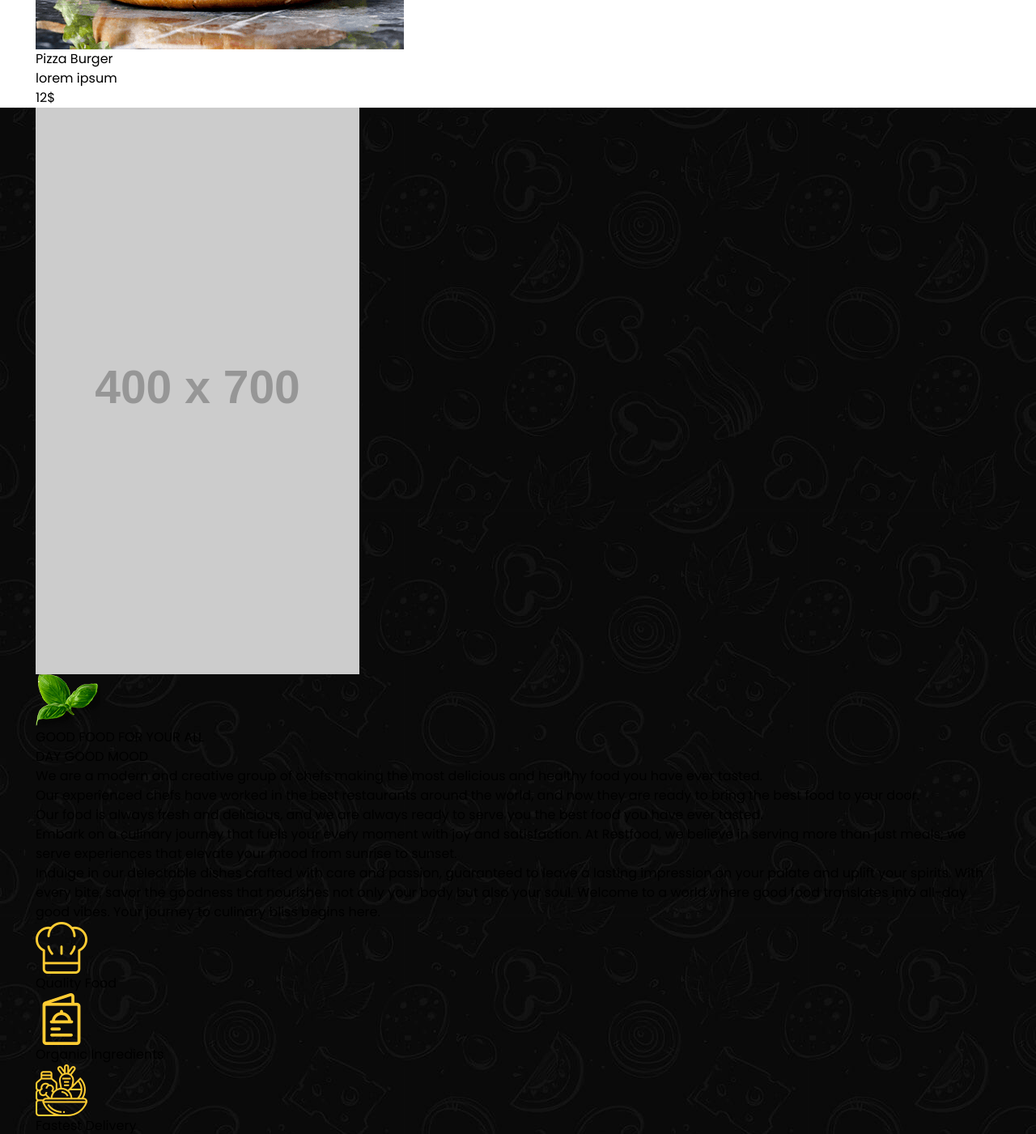
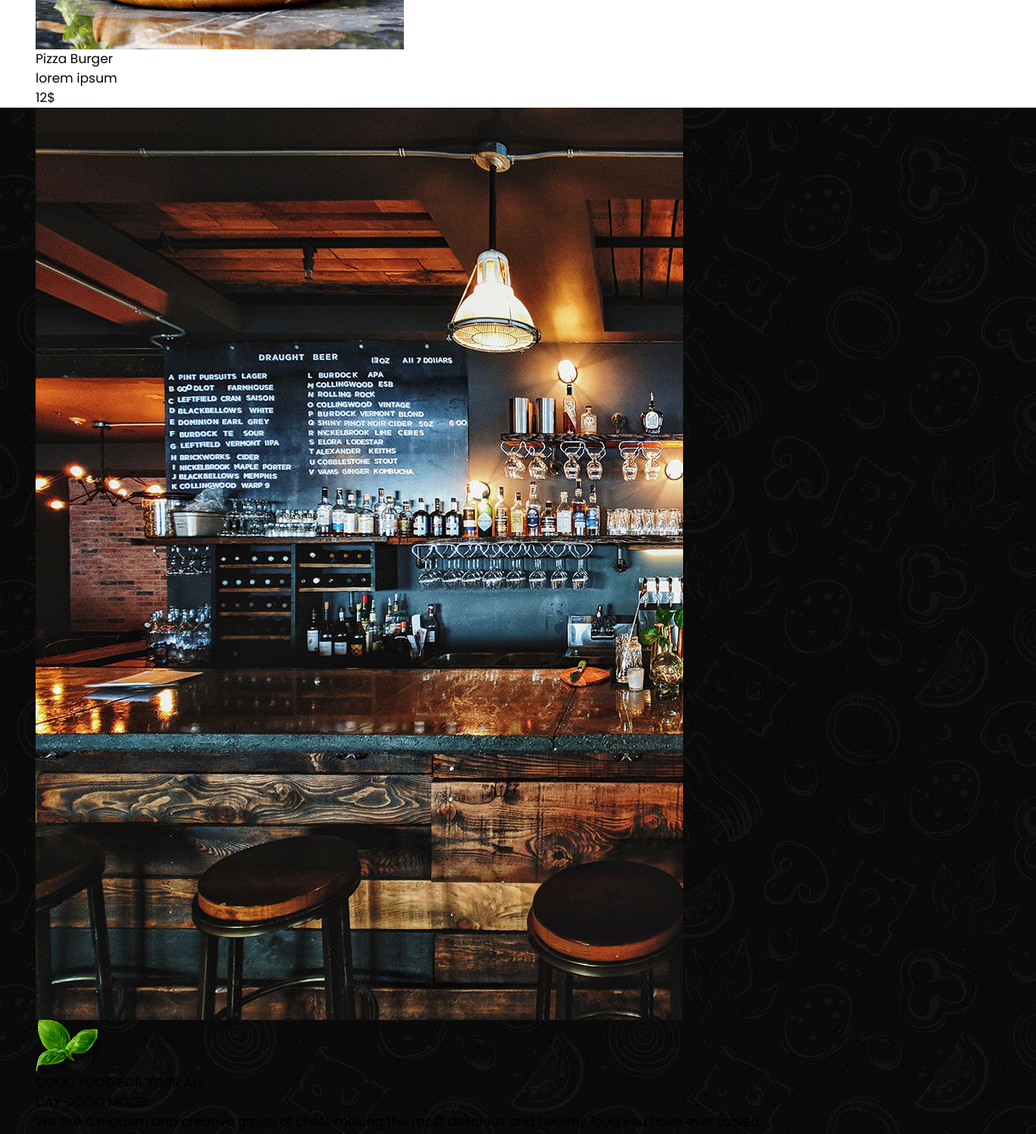
Before and after one commit to maci-kb24/restaurant-lp, a React (Vite) app: page / in a window 1280 px wide. Shown: the part 2960-4361 px from the top of the page at 81% size. Built offline with nearby package versions, Linux system fonts and the light colour scheme.

Commit message:
fix cta & about component

```diff
--- a/src/components/Button.jsx
+++ b/src/components/Button.jsx
@@ -2,7 +2,7 @@
 
 import PropTypes from 'prop-types';
 
-const Button = ({ children }) => {
+const Button = ({ children, href }) => {
 
   const handleClick = () => {
     const reservationDiv = document.getElementById('reservation');
@@ -13,7 +13,7 @@ const Button = ({ children }) => {
 
   return (
     <>
-    <a onClick={handleClick} className="btn book-btn hover:text-white cursor-pointer hover:bg-gray-400 text-black font-extrabold tracking-widest bg-yellow-500 py-2 px-4 uppercase rounded">
+    <a href={href} onClick={handleClick} className="btn book-btn hover:text-white cursor-pointer hover:bg-gray-400 text-black font-extrabold tracking-widest bg-yellow-500 py-2 px-4 uppercase rounded">
         {children}
     </a>
     </>
@@ -24,4 +24,5 @@ export default Button
 
 Button.propTypes = {
   children: PropTypes.node.isRequired,
+  href: PropTypes.string.isRequired
 };
--- a/src/components/about/About.jsx
+++ b/src/components/about/About.jsx
@@ -3,6 +3,7 @@ import bgTitle from "../../assets/images/bg-title.png";
 import chefIcon from "../../assets/images/advantage-1.png";
 import recipeIcon from "../../assets/images/advantage-2.png";
 import ingredientIcon from "../../assets/images/advantage-3.png";
+import AboutBig from "../../assets/images/about-big.jpg";
 
 
 const About = () => {
@@ -13,10 +14,10 @@ const About = () => {
     >
       <div className="custom-container">
         <div className="flex gap-12">
-          <div className="about-img">
-            <img src="https://via.placeholder.com/400x700" />
+          <div className="about-img w-2/5">
+            <img src={AboutBig} />
           </div>
-          <div className="about-content">
+          <div className="about-content ">
             <div className="flex">
               <img src={bgTitle} />
               <h2 className="about-title uppercase text-4xl font-extrabold">
@@ -47,12 +48,10 @@ const About = () => {
                 Indulge in our delectable dishes crafted with care and passion,
                 guaranteed to leave a lasting impression on your palate and
                 uplift your spirits. With every bite, savor the goodness that
-                nourishes not only your body but also your soul. Welcome to a
-                world where good food translates into all-day good vibes. Your
-                journey to culinary bliss begins here.
+                nourishes not only your body but also your soul.
               </p>
             </div>
-            <div className="about-icons">
+            <div className="about-icons mt-16">
                 <div className="flex justify-evenly uppercase font-bold">
                 <div>
                     <img className="mx-auto" src={chefIcon} />
--- a/src/components/cta/Cta.jsx
+++ b/src/components/cta/Cta.jsx
@@ -5,9 +5,9 @@ import Button from "../Button"
 const Cta = () => {
   return (
     <div className="cta bg-no-repeat bg-cover bg-center bg-fixed" style={{backgroundImage: `url(${banner})`}}>
-        <div className="custom-container py-20">
+        <div className="custom-container py-[100px]">
             <h1 className="mb-8 text-4xl font-extrabold">DOUBLE CHEESE PIZZA <br/>30% OFF FRIDAY ONLY</h1>
-            <Button>Book A Table</Button>
+            <Button href="#booking-table">Book A Table</Button>
         </div>
     </div>
   )
--- a/src/components/hero/Hero.jsx
+++ b/src/components/hero/Hero.jsx
@@ -14,7 +14,7 @@ const Hero = () => {
                 <h2>Discover the best foods from over 1,000 restaurants and fast delivery to your doorstep.Explore Our Menu, Book Your Table, and Embark on a Gastronomic Adventure</h2>
             </div>
             <div className='hero-btn mt-7'>
-                <Button>Book A Table</Button>
+                <Button href='#booking-table'>Book A Table</Button>
             </div>
           </div>
         </div>
```
